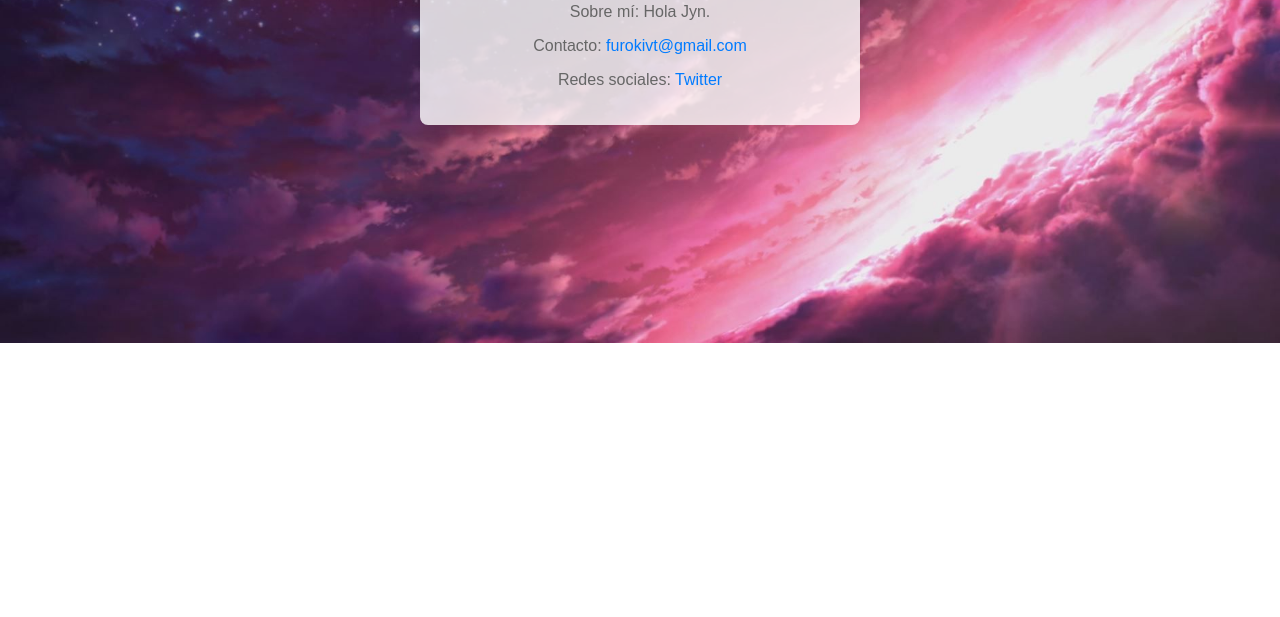
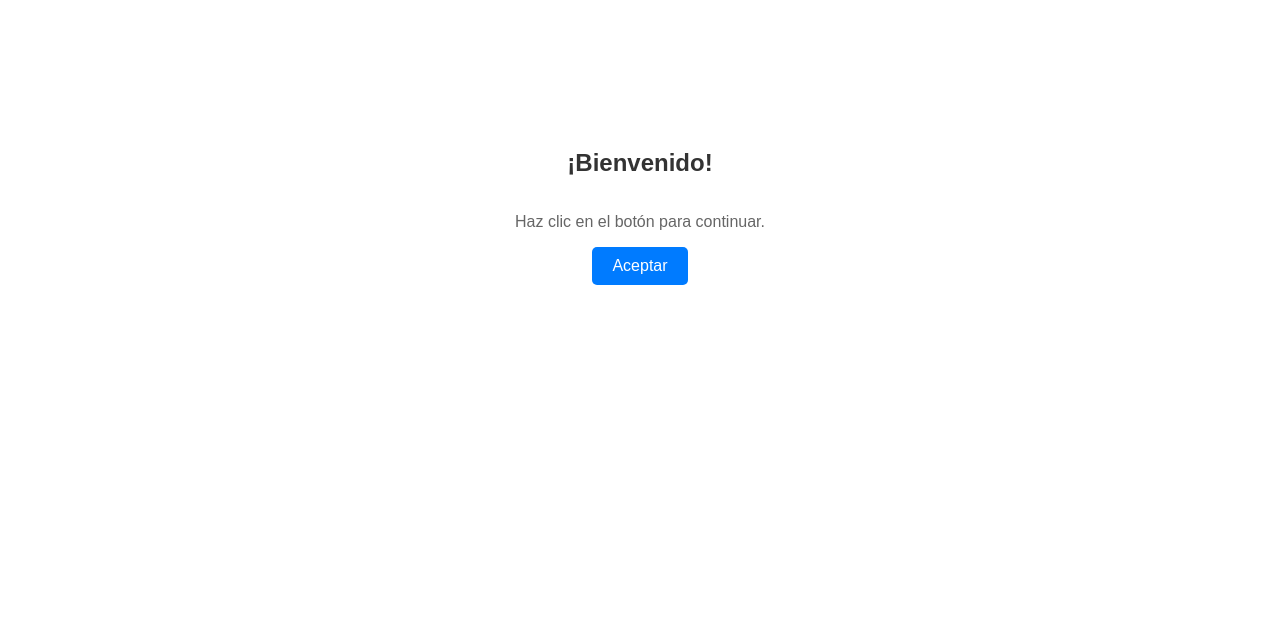
Before and after one commit to FurokiVT/presentacion.github.io, a plain HTML site: page index.html in a window 1280 px wide. Shown: the part 183-800 px from the top of the page. Drawn offline with Linux system fonts and the light colour scheme.

Commit message:
Update index.html

```diff
--- a/index.html
+++ b/index.html
@@ -27,18 +27,77 @@
         p { color: #666; }
         a { text-decoration: none; color: #007BFF; }
         a:hover { text-decoration: underline; }
+
+        .modal {
+            position: fixed;
+            top: 100%;
+            left: 0;
+            width: 100%;
+            height: 100%;
+            background: #fff;
+            color: #333;
+            display: flex;
+            flex-direction: column;
+            justify-content: center;
+            align-items: center;
+            box-shadow: 0 -10px 15px rgba(0, 0, 0, 0.1);
+            z-index: 1000;
+            transition: transform 0.4s ease;
+        }
+        .modal.active {
+            transform: translateY(-100%);
+        }
+        .modal h2 {
+            margin: 0 0 20px 0;
+            font-size: 24px;
+        }
+        .modal button {
+            padding: 10px 20px;
+            font-size: 16px;
+            background-color: #007BFF;
+            color: #fff;
+            border: none;
+            border-radius: 5px;
+            cursor: pointer;
+        }
+        .modal button:hover {
+            background-color: #0056b3;
+        }
     </style>
 </head>
 <body>
-    <audio autoplay loop controls>
+    <audio id="musica" loop>
         <source src="Musica.mp3" type="audio/mpeg">
         Tu navegador no soporta la reproducción de audio.
     </audio>
+
+    <div class="modal" id="modal">
+        <h2>¡Bienvenido!</h2>
+        <p>Haz clic en el botón para continuar.</p>
+        <button onclick="cerrarModal()">Aceptar</button>
+    </div>
+
     <div class="card">
-        <h1>Mi Nombre</h1>
+        <h1>Pongan bachata</h1>
         <p>Sobre mí: Hola Jyn.</p>
         <p>Contacto: <a href="mailto:furokivt@gmail.com">furokivt@gmail.com</a></p>
         <p>Redes sociales: <a href="https://twitter.com/micuenta" target="_blank">Twitter</a></p>
     </div>
+
+    <script>
+
+        window.onload = function() {
+            const modal = document.getElementById('modal');
+            modal.classList.add('active');
+        }
+
+        function cerrarModal() {
+            const modal = document.getElementById('modal');
+            const audio = document.getElementById('musica');
+
+            modal.classList.remove('active');
+            audio.play();
+        }
+    </script>
 </body>
 </html>
```
